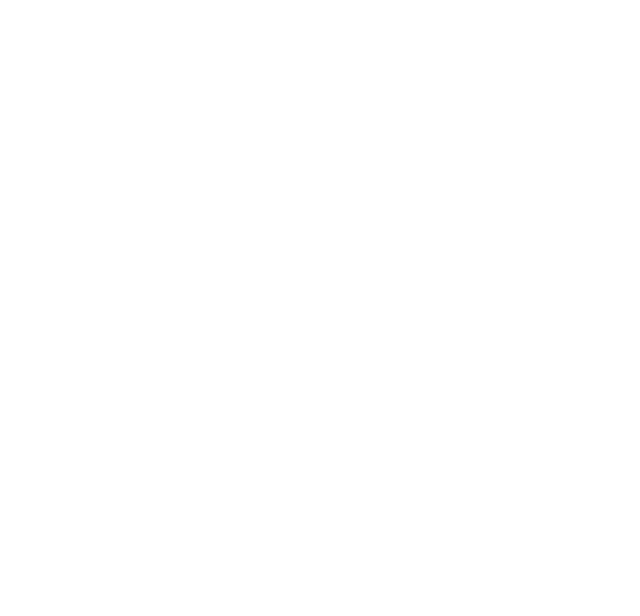
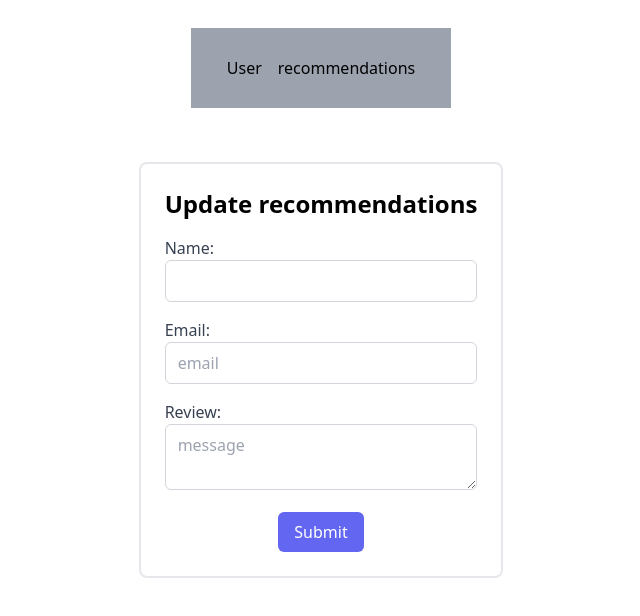
Before and after one commit to DILAWERRAHIM/portfolio2, a React (Vite) app in the folder frontend/: page /adminpanel/edit-recommendations in a window 1280 px wide. Before the commit this address had no page. Shown: the top 616 px of the page, without its empty margins (319-959 px from the left). Built offline with nearby package versions, Linux system fonts and the light colour scheme; no server answers; a web font is replaced by a local one.

Commit message:
adminpanel is completed

```diff
--- a/frontend/adminPanel/Header/header.jsx
+++ b/frontend/adminPanel/Header/header.jsx
@@ -25,14 +25,6 @@
               recommendations
             </NavLink>
           </li>
-          <li className="mx-2">
-            <NavLink
-              to="/recommendations"
-              className={({ isActive }) =>
-                isActive ? "border-b-2 border-white" : "link"
-              }
-            ></NavLink>
-          </li>
         </ul>
       </div>
     </div>
--- a/frontend/adminPanel/Home/Add-user.jsx
+++ b/frontend/adminPanel/Home/Add-user.jsx
@@ -37,9 +37,9 @@
     <div className=" flex justify-center items-center relative  h-full">
       <form
         onSubmit={handleSubmit}
-        className=" mt-7 p-6 md:w-[40%] w-[90%]   rounded-md ring-gray-200 ring-2"
+        className=" mt-7 p-6 md:w-[100%] w-[90%]   rounded-md ring-gray-200 ring-2"
       >
-        <h2 className="text-2xl font-bold mb-4">Login</h2>
+        <h2 className="text-2xl font-bold mb-4">Add User</h2>
         <div className="mb-4">
           <label htmlFor="username" className="block text-gray-700">
             Username:
--- a/frontend/adminPanel/Home/Edit-recommendaions.jsx
+++ b/frontend/adminPanel/Home/Edit-recommendaions.jsx
@@ -0,0 +1,138 @@
+import React, { useEffect, useState } from "react";
+import { useLocation, useNavigate } from "react-router-dom";
+
+const Edit_recommendaions = () => {
+  const [data, setData] = useState();
+  const navigate = useNavigate();
+
+  const [user, setUser] = useState({
+    name: "",
+    email: "",
+    review: "",
+  });
+  const [Popup, setPopup] = useState();
+  const location = useLocation();
+  const [userId, setUserId] = useState(null);
+  useEffect(() => {
+    const fetchData = async () => {
+      try {
+        const searchParams = new URLSearchParams(location.search);
+        const userIdParam = searchParams.get("userid");
+        setUserId(userIdParam);
+        const url = `http://localhost:5000/user/recommendations/${userIdParam}`;
+        const res = await fetch(url);
+        if (!res.ok) {
+          throw new Error("field to fetch data");
+        }
+        const jsonData = await res.json();
+        setData(jsonData);
+      } catch (error) {
+        console.error("Error fetching data:", error);
+      }
+    };
+
+    fetchData();
+  }, [location]);
+  const handleInputChange = (e) => {
+    setUser({
+      ...user,
+      [e.target.name]: e.target.value,
+    });
+  };
+
+  const handleSubmit = async (event) => {
+    event.preventDefault();
+
+    const username = user.name || data.tasks.username;
+    const email = user.email || data.tasks.email;
+    const review = user.review || data.tasks.review;
+
+    try {
+      const res = await fetch(
+        `http://localhost:5000/user/recommendations/${userId}`,
+        {
+          method: "PUT",
+          headers: {
+            "Content-Type": "application/json",
+          },
+          body: JSON.stringify({ username, email, review }),
+        },
+      );
+      if (!res.ok) {
+        throw new Error("failed to update data");
+      }
+      navigate("../arecommendations");
+    } catch (error) {
+      console.log(error);
+    }
+  };
+
+  return (
+    <div className="flex justify-center items-center relative  h-full">
+      <form
+        onSubmit={(event) => handleSubmit(event)}
+        className="bg-white  mt-7 p-6  w-[100%] rounded-md ring-gray-200 ring-2"
+      >
+        <h2 className="text-2xl font-bold mb-4">Update recommendations</h2>
+        <div className="mb-4">
+          <label htmlFor="name" className="block text-gray-700">
+            Name:
+          </label>
+          <input
+            type="text"
+            name="name"
+            id="name"
+            value={user.name || data?.tasks?.username}
+            onChange={(e) => handleInputChange(e)}
+            required
+            className="w-full px-3 py-2 border border-gray-300 rounded-md focus:outline-none focus:border-indigo-500"
+          />
+        </div>
+        <div className="mb-4">
+          <label htmlFor="email" className="block text-gray-700">
+            Email:
+          </label>
+          <input
+            type="email"
+            name="email"
+            id="email"
+            placeholder="email"
+            value={user.email || data?.tasks?.email}
+            onChange={handleInputChange}
+            required
+            className="w-full px-3 py-2 border border-gray-300 rounded-md focus:outline-none focus:border-indigo-500"
+          />
+        </div>
+        <div className="mb-4">
+          <label htmlFor="review" className="block text-gray-700">
+            Review:
+          </label>
+          <textarea
+            placeholder="message"
+            id="review"
+            name="review"
+            value={user.review || data?.tasks?.review}
+            onChange={handleInputChange}
+            required
+            className="w-full px-3 py-2 border border-gray-300 rounded-md focus:outline-none focus:border-indigo-500"
+          />
+        </div>
+        <div className="flex justify-center items-center h-full">
+          <button
+            type="submit"
+            className="bg-indigo-500 text-white px-4 py-2 rounded-md hover:bg-indigo-600 focus:outline-none focus:bg-indigo-600"
+          >
+            Submit
+          </button>
+        </div>
+      </form>
+      {Popup && (
+        <div className="z-20 absolute  bg-green-500 text-white px-4 py-2 rounded-md mr-4 mt-4">
+          Thanks for your recommendations!
+        </div>
+      )}
+    </div>
+  );
+};
+
+export default Edit_recommendaions;
--- a/frontend/adminPanel/Home/recommendations.jsx
+++ b/frontend/adminPanel/Home/recommendations.jsx
@@ -1,10 +1,10 @@
 import React, { useEffect, useId, useState } from "react";
 import { Delete, Edit } from "../../components/Icons/icons.jsx";
-
+import { useNavigate } from "react-router-dom";
 const User = () => {
   const [Data, setData] = useState("");
   const url = "http://localhost:5000/user/recommendations";
-
+  const navigate = useNavigate();
   const handleDelete = async (userId) => {
     // Implement deletion logic using the userId
     const url2 = `${url}/${userId}`;
@@ -28,7 +28,7 @@
   };
 
   const handleEdit = async (userId) => {
-    console.log(userId);
+    navigate(`../edit-recommendations?userid=${userId}`);
   };
 
   useEffect(() => {
--- a/frontend/components/recommendations/add-recommendations/Add-recommendations.jsx
+++ b/frontend/components/recommendations/add-recommendations/Add-recommendations.jsx
@@ -20,7 +20,7 @@
           headers: {
             "Content-Type": "application/json",
           },
-          body: JSON.stringify({ username, email, review}),
+          body: JSON.stringify({ username, email, review }),
         },
       );
 
--- a/frontend/src/App.jsx
+++ b/frontend/src/App.jsx
@@ -14,6 +14,7 @@
 import Sharedlayout from "../adminPanel/Home/Sharedlayout.jsx";
 import Add_user from "../adminPanel/Home/Add-user";
 import Arecommendations from "../adminPanel/Home/recommendations.jsx";
+import Edit_recommendaions from "../adminPanel/Home/Edit-recommendaions.jsx";
 const App = () => {
   const [user, setuser] = useState(false);
   return (
@@ -40,8 +41,11 @@
           <Route path="/adminpanel/" element={<User />}>
             <Route index element={<Sharedlayout />} />
             <Route path="add-user" element={<Add_user />} />
-
             <Route path="arecommendations" element={<Arecommendations />} />
+            <Route
+              path="edit-recommendations"
+              element={<Edit_recommendaions />}
+            />
           </Route>
         </Routes>
       </BrowserRouter>
```
Also changed, not shown: 2 other files (tests, documents, lock files or other folders).
